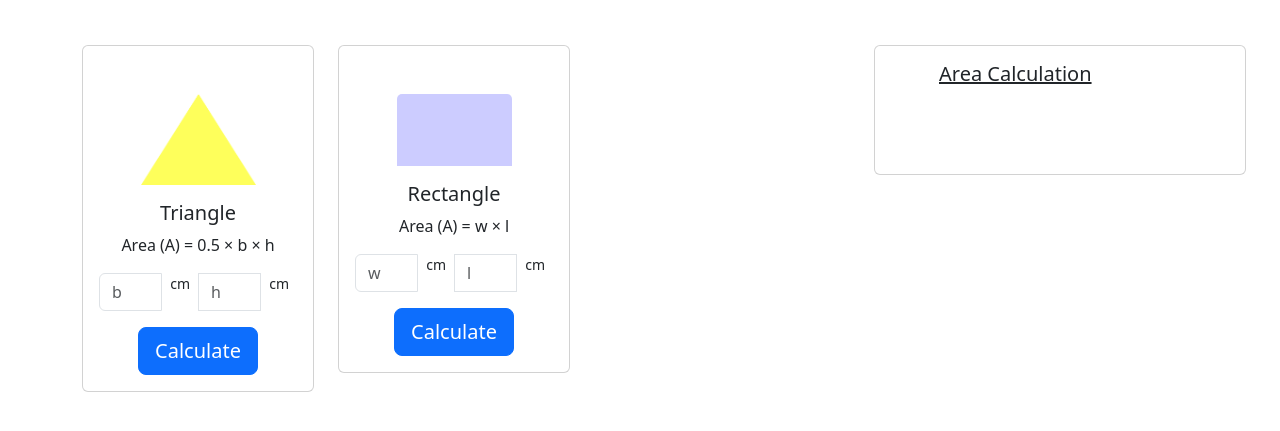
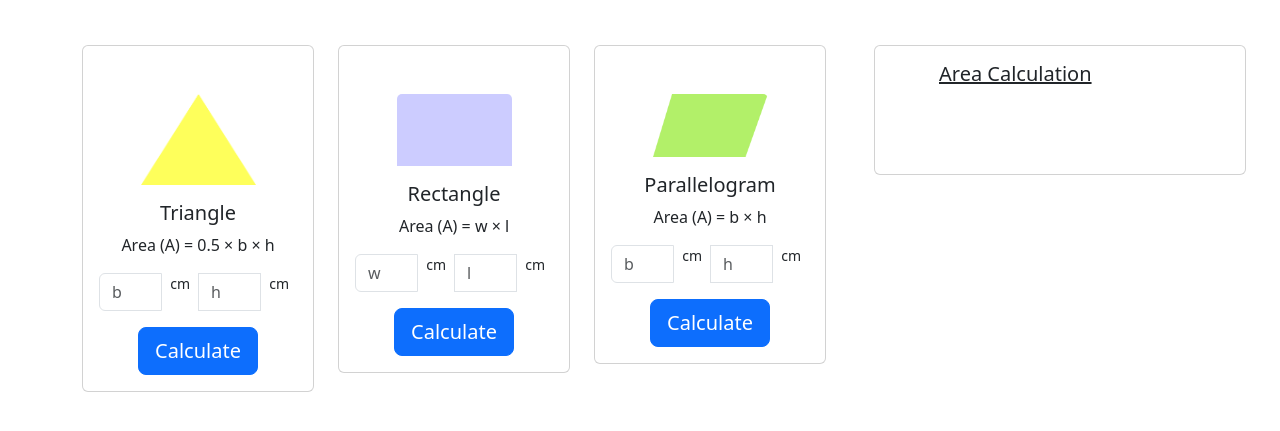
Before and after one commit to shahin5-Tec/Geometry-Genious-, a plain HTML site: page index.html in a window 1280 px wide. Shown: the part 125-556 px from the top of the page. Drawn offline with nearby package versions, Linux system fonts and the light colour scheme.

Commit message:
third card

```diff
--- a/index.html
+++ b/index.html
@@ -88,6 +88,35 @@
                             </div>
 
                         </div>
+                        <!-- card num-3 -->
+                        <div class="col">
+                            <div class="card bg-white">
+                                <img src="./images/parallelogram.png" class="card-img-top w-50 mx-auto mt-5 " alt="...">
+                                <div class="card-body text-center">
+
+                                    <h5 class="card-title ">Parallelogram</h5>
+                                    <p class="card-text ">Area (A) = b × h</p>
+
+
+                                    <div class="input-group mb-3 ">
+
+                                        <input id="para-first-filed" type="text" class="form-control mx-auto "
+                                            placeholder="b" aria-label="Sizing example input "
+                                            aria-describedby="inputGroup-sizing-default  ">
+                                        <small class="mx-2">cm</small>
+                                        <input id="para-second-filed" type="text" class="form-control mx-auto"
+                                            placeholder="h" aria-label="Sizing example input"
+                                            aria-describedby="inputGroup-sizing-default">
+                                        <small class="mx-2">cm</small>
+
+
+                                    </div>
+                                    <button id="third-card" type="button"
+                                        class="btn btn-primary btn-lg ">Calculate</button>
+                                </div>
+                            </div>
+
+                        </div>
 
 
                     </div>
```
